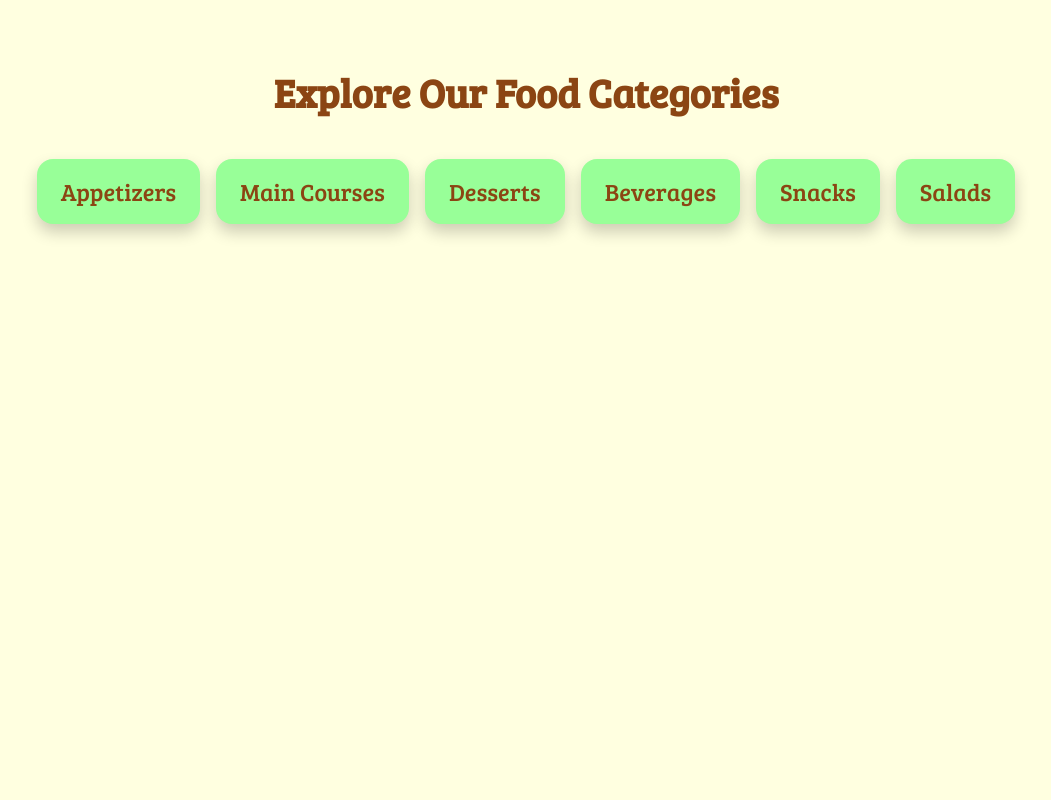
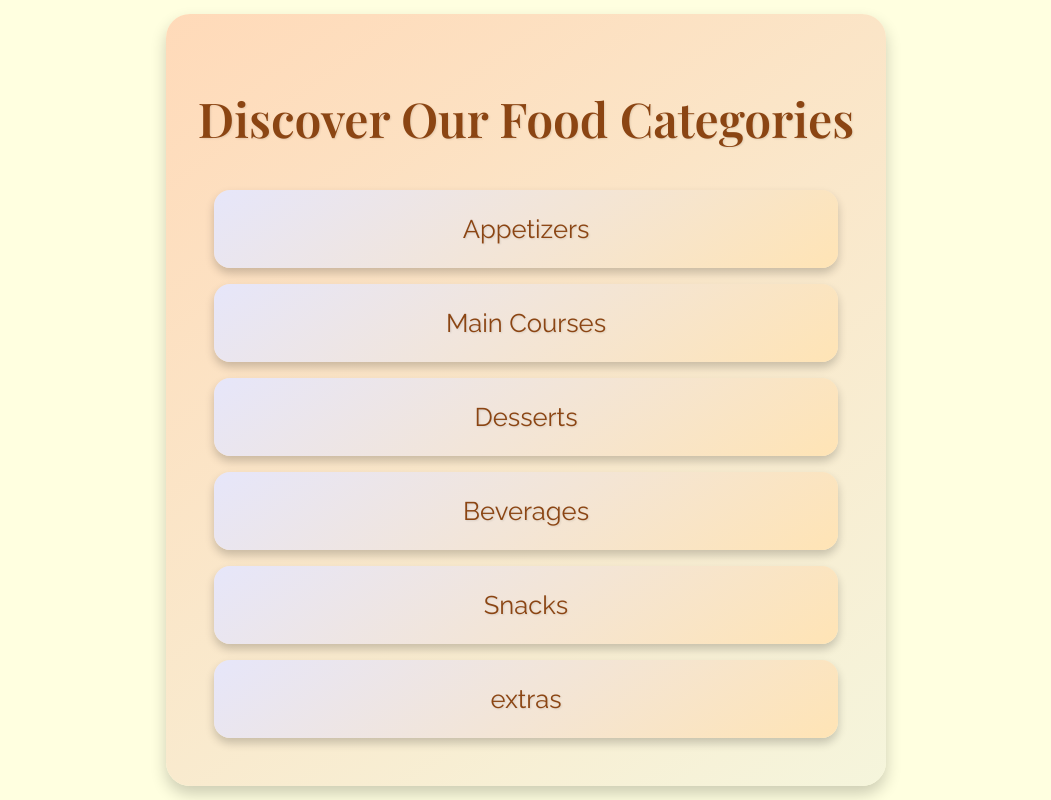
Before and after one commit to shravanip419/miniproject, a PHP site: page /category1.html in a window 1280 px wide. Shown: the whole page, without its empty margins (114-1165 px from the left). Run offline with PHP 8.4, Linux system fonts and the light colour scheme.

Commit message:
category section is added

```diff
--- a/category1.css
+++ b/category1.css
@@ -5,47 +5,61 @@
     --mint-green: #98FF98; /* Mint Green */
     --sky-blue: #87CEEB; /* Sky Blue */
     --pale-yellow: #FFFFE0; /* Light Yellow */
+    --light-coral: #F08080; /* Light Coral */
 }
 
 body {
-    font-family: 'Bree Serif', serif;
+    font-family: 'Raleway', sans-serif;
     background-color: var(--pale-yellow);
     color: var(--main-brown);
     margin: 0;
     padding: 0;
+    display: flex;
+    justify-content: center;
+    align-items: center;
+    min-height: 100vh;*/
 }
 
 .categories {
     text-align: center;
     padding: 2rem;
+    background: linear-gradient(145deg, var(--peach), var(--soft-beige));
+    border-radius: 1.5rem;
+    box-shadow: 0 8px 16px rgba(0, 0, 0, 0.2);
 }
 
 .heading {
-    font-size: 2.5rem;
+    font-family: 'Playfair Display', serif;
+    font-size: 3rem;
     color: var(--main-brown);
     margin-bottom: 1.5rem;
+    text-shadow: 1px 1px 2px rgba(0, 0, 0, 0.1);
 }
 
 .category-container {
     display: flex;
+    /*
     flex-wrap: wrap;
-    justify-content: center;
+    justify-content: center;*/
+    flex-direction: column;
     gap: 1rem;
     padding: 1rem;
 }
 
 .category {
-    background-color: var(--mint-green);
+    background: linear-gradient(145deg, #E6E6FA, #FFE4B5);
     color: var(--main-brown);
-    padding: 1rem 1.5rem;
+    padding: 1.5rem 2rem;
     border-radius: 1rem;
-    font-size: 1.5rem;
-    box-shadow: 0 .5rem 1rem rgba(0, 0, 0, 0.2);
-    transition: background-color 0.3s, transform 0.3s;
+    font-size: 1.6rem;
+    box-shadow: 0 5px 10px rgba(0, 0, 0, 0.2);
+    transition: background 0.3s, transform 0.3s, box-shadow 0.3s;
     cursor: pointer;
+    text-shadow: 1px 1px 2px rgba(0, 0, 0, 0.1);
 }
 
 .category:hover {
-    background-color: var(--sky-blue);
-    transform: scale(1.05);
+    background: linear-gradient(145deg, var(--sky-blue), var(--mint-green));
+    transform: scale(1.1);
+    box-shadow: 0 8px 15px rgba(0, 0, 0, 0.3);
 }
--- a/category1.html
+++ b/category1.html
@@ -5,18 +5,18 @@
     <meta name="viewport" content="width=device-width, initial-scale=1.0">
     <title>Food Categories</title>
     <link rel="stylesheet" href="category1.css">
-    <link href="https://fonts.googleapis.com/css2?family=Bree+Serif&display=swap" rel="stylesheet">
+    <link href="https://fonts.googleapis.com/css2?family=Playfair+Display:wght@600&family=Raleway:wght@400&display=swap" rel="stylesheet">
 </head>
 <body>
     <section class="categories">
-        <h1 class="heading">Explore Our Food Categories</h1>
+        <h1 class="heading">Discover Our Food Categories</h1>
         <div class="category-container">
             <div class="category">Appetizers</div>
             <div class="category">Main Courses</div>
             <div class="category">Desserts</div>
             <div class="category">Beverages</div>
             <div class="category">Snacks</div>
-            <div class="category">Salads</div>
+            <div class="category">extras</div>
         </div>
     </section>
 </body>
```
